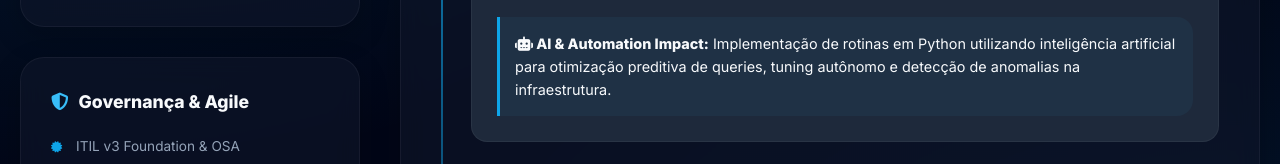
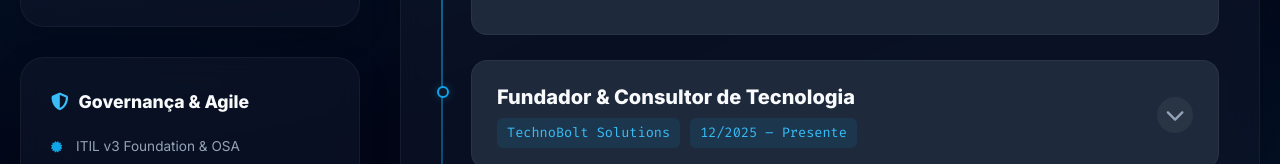
Before and after one commit to italoat/curriculo-italo, a plain HTML site: page index.html in a window 1280 px wide. Shown: the part 1177-1341 px from the top of the page. Drawn offline with Linux system fonts and the light colour scheme.

Commit message:
Remove AI & Automation Impact section
Removed AI & Automation Impact section from the HTML.

```diff
--- a/index.html
+++ b/index.html
@@ -700,9 +700,6 @@
                                     <li>Gestão de capacidade, disponibilidade e liderança técnica na modernização contínua dos sistemas tecnológicos corporativos.</li>
                                     <li>Otimização preditiva de queries, tuning e detecção de anomalias na infraestrutura antes que afetem a disponibilidade do banco de dados.</li>
                                 </ul>
-                                <div class="highlight-box">
-                                    <strong><i class="fas fa-robot"></i> AI & Automation Impact:</strong> Implementação de rotinas em Python utilizando inteligência artificial para otimização preditiva de queries, tuning autônomo e detecção de anomalias na infraestrutura.
-                                </div>
                             </div>
                         </div>
                     </div>
```
